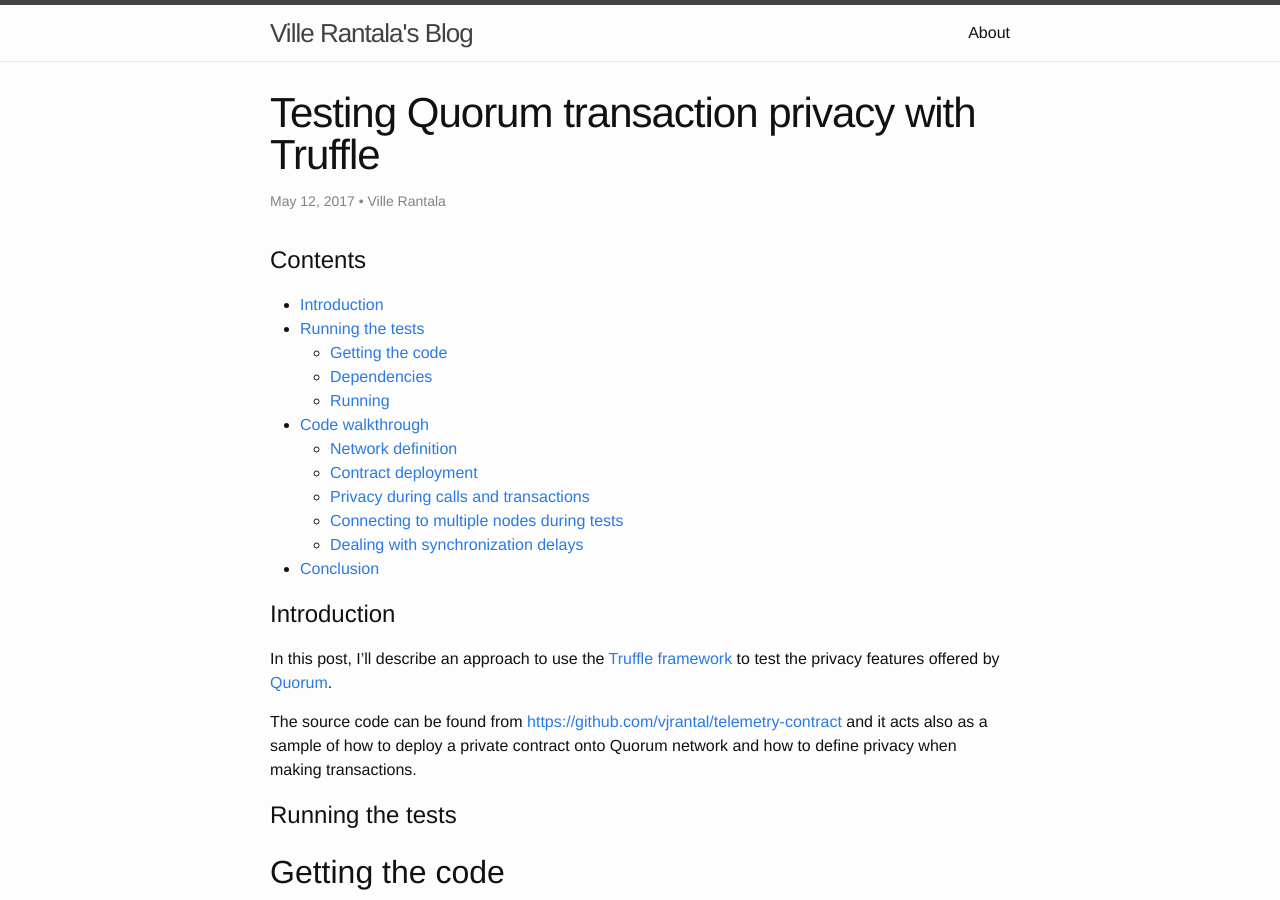
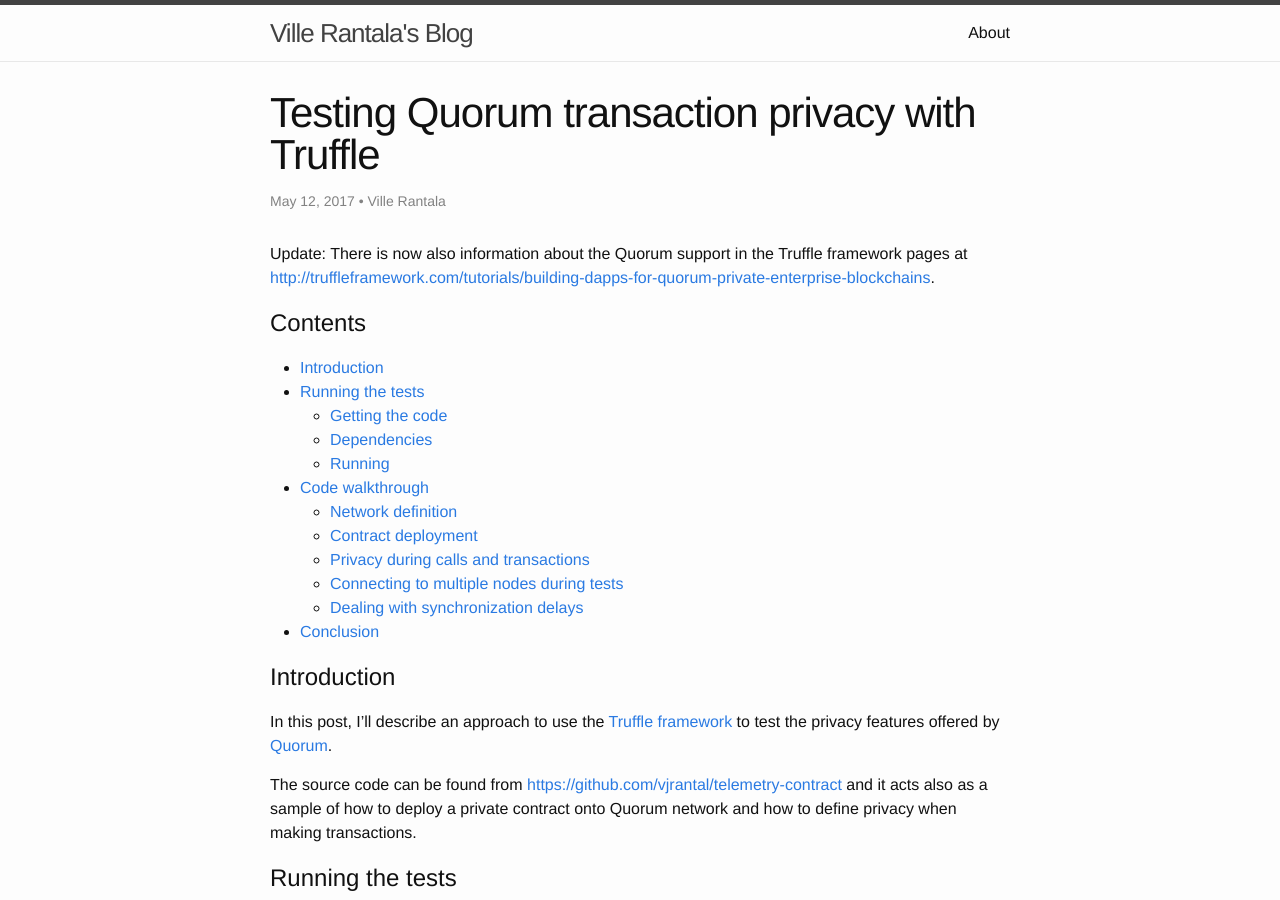
Before and after one commit to vjrantal/vjrantal.github.io, a Jekyll site: the page built from _posts/2017-05-12-testing-quorum-transaction-privacy-with-truffle.md, in a window 1280 px wide and 900 px high. Built offline with Jekyll 4.4.1, drawn with Linux system fonts in a browser that asks for light colours; comment, search, counter and statistics services are not loaded.

Commit message:
Added pointer to Truffle framework blog post

```diff
--- a/_posts/2017-05-12-testing-quorum-transaction-privacy-with-truffle.md
+++ b/_posts/2017-05-12-testing-quorum-transaction-privacy-with-truffle.md
@@ -4,6 +4,8 @@ date: 2017-05-12T11:45:00+00:00
 author: Ville Rantala
 layout: post
 ---
+
+Update: There is now also information about the Quorum support in the Truffle framework pages at [http://truffleframework.com/tutorials/building-dapps-for-quorum-private-enterprise-blockchains](http://truffleframework.com/tutorials/building-dapps-for-quorum-private-enterprise-blockchains).
 
 # Contents
 {:.no_toc}
```
